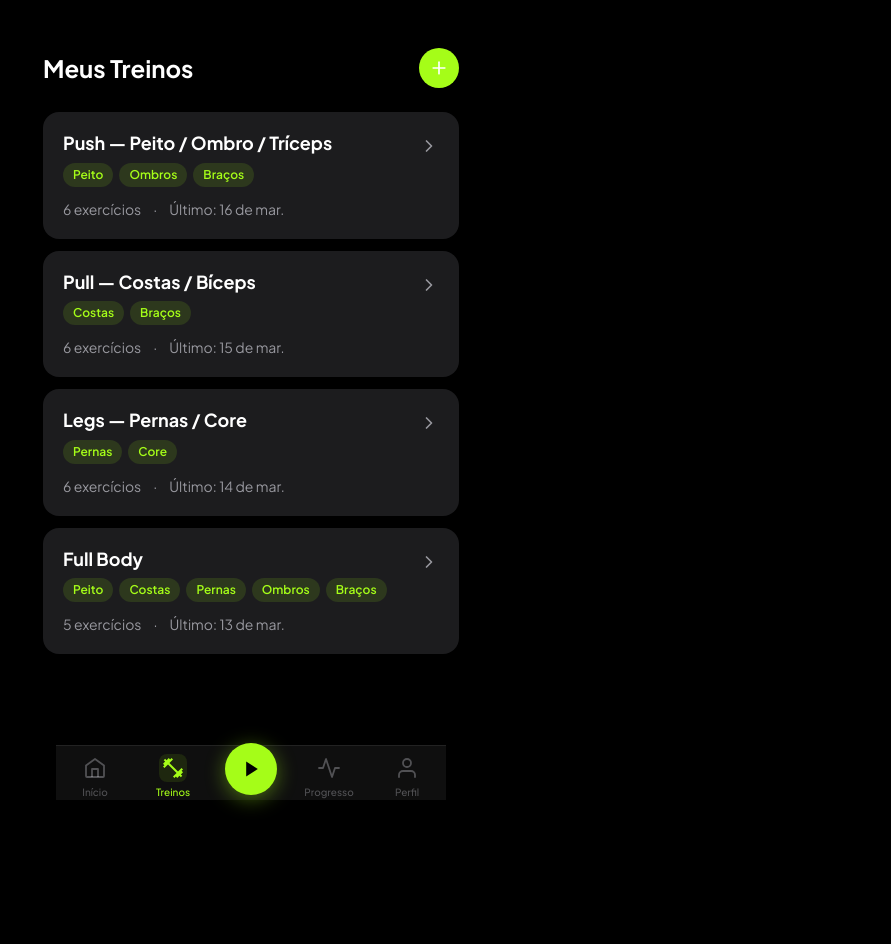
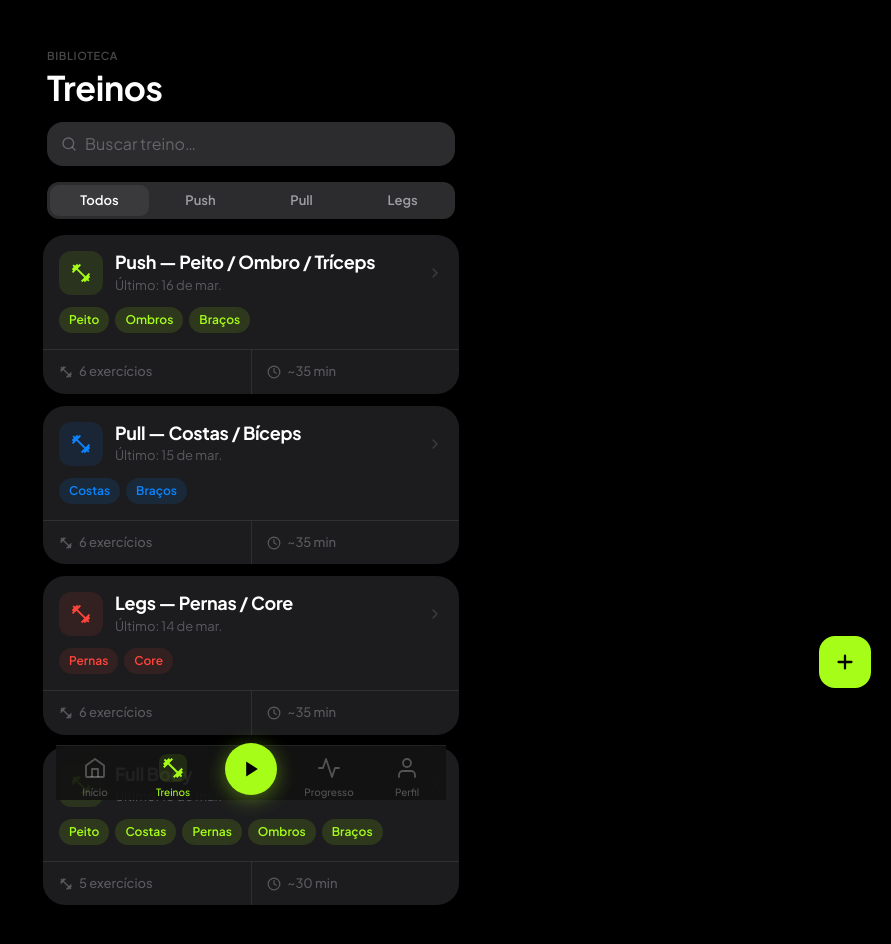
Before and after one commit to AgenticTI/arcsys-portfolio, a Next.js app in the folder fitness-treinos/: page /workouts in a window 1280 px wide. Shown: the top 944 px of the page, without its empty margins (389-1280 px from the left). Before the commit the page ends 800 px from the top, so only its background shows below. Built offline with nearby package versions, Linux system fonts and the light colour scheme.

Commit message:
feat: redesign Workouts — search, segmented control, cards categorizados por cor

```diff
--- a/fitness-treinos/src/app/workouts/page.tsx
+++ b/fitness-treinos/src/app/workouts/page.tsx
@@ -1,42 +1,136 @@
 'use client'
 
-import Link from 'next/link'
-import { Plus } from 'lucide-react'
+import { useState } from 'react'
+import { useRouter } from 'next/navigation'
 import { useFitnessStore } from '@/store/fitness'
 import { WorkoutCard } from '@/components/workouts/WorkoutCard'
+import type { Workout } from '@/lib/types'
+
+type FilterTab = 'Todos' | 'Push' | 'Pull' | 'Legs'
+
+const FILTER_TABS: FilterTab[] = ['Todos', 'Push', 'Pull', 'Legs']
+
+function filterWorkouts(workouts: Workout[], filter: FilterTab): Workout[] {
+  if (filter === 'Todos') return workouts
+
+  return workouts.filter((w) => {
+    const nameLower = w.name.toLowerCase()
+    const groups = w.exercises.map((e) => e.muscleGroup)
+
+    if (filter === 'Push') {
+      return (
+        nameLower.includes('push') ||
+        groups.some((g) => g === 'chest' || g === 'shoulders')
+      )
+    }
+    if (filter === 'Pull') {
+      return (
+        nameLower.includes('pull') ||
+        groups.some((g) => g === 'back')
+      )
+    }
+    if (filter === 'Legs') {
+      return (
+        nameLower.includes('leg') ||
+        groups.some((g) => g === 'legs')
+      )
+    }
+    return true
+  })
+}
 
 export default function WorkoutsPage() {
   const { workouts } = useFitnessStore()
+  const router = useRouter()
+  const [activeFilter, setActiveFilter] = useState<FilterTab>('Todos')
+
+  const filtered = filterWorkouts(workouts, activeFilter)
 
   return (
-    <div className="px-4 pt-12 pb-6">
+    <div className="flex flex-col min-h-full">
       {/* Header */}
-      <div className="flex items-center justify-between mb-6">
-        <h1 className="text-text-primary text-2xl font-bold">Meus Treinos</h1>
-        <Link
-          href="/workouts/new"
-          className="bg-accent text-white rounded-full p-2.5 flex items-center justify-center active:opacity-80 transition-opacity"
-          aria-label="Novo treino"
-        >
-          <Plus size={20} />
-        </Link>
+      <div className="px-5 pt-12 pb-0">
+        <p className="text-[11px] font-semibold uppercase tracking-[0.6px] text-text-tertiary mb-1">
+          Biblioteca
+        </p>
+        <h1 className="text-[34px] font-bold tracking-[-0.4px] leading-[1.1] text-text-primary">
+          Treinos
+        </h1>
       </div>
 
-      {/* Lista */}
-      <div className="space-y-3">
-        {workouts.map((workout) => (
-          <WorkoutCard key={workout.id} workout={workout} />
+      {/* Search bar */}
+      <div className="mx-5 mt-4 bg-surface-elevated rounded-2xl px-3.5 py-2.5 flex items-center gap-2">
+        <svg
+          width={16}
+          height={16}
+          viewBox="0 0 24 24"
+          fill="none"
+          stroke="currentColor"
+          strokeWidth={2}
+          strokeLinecap="round"
+          strokeLinejoin="round"
+          className="text-text-tertiary flex-shrink-0"
+        >
+          <circle cx="11" cy="11" r="8" />
+          <path d="m21 21-4.35-4.35" />
+        </svg>
+        <input
+          type="text"
+          placeholder="Buscar treino…"
+          readOnly
+          className="flex-1 bg-transparent text-[16px] text-text-primary placeholder:text-text-tertiary outline-none"
+        />
+      </div>
+
+      {/* Segmented control */}
+      <div className="mx-5 mt-4 bg-surface-elevated rounded-xl p-[3px] flex gap-0.5">
+        {FILTER_TABS.map((tab) => (
+          <button
+            key={tab}
+            onClick={() => setActiveFilter(tab)}
+            className={`flex-1 py-1.5 rounded-[9px] text-[13px] font-semibold transition-colors ${
+              activeFilter === tab
+                ? 'bg-surface-3 text-text-primary'
+                : 'text-text-secondary'
+            }`}
+          >
+            {tab}
+          </button>
         ))}
       </div>
 
-      {workouts.length === 0 && (
-        <div className="text-center py-16">
-          <p className="text-text-secondary text-base">Nenhum treino ainda.</p>
-          <p className="text-text-secondary text-sm mt-1">
-            Toque em + para criar seu primeiro treino.
-          </p>
-        </div>
-      )}
+      {/* Workout list */}
+      <div className="mt-4 px-4 flex flex-col gap-3 pb-24">
+        {filtered.map((workout) => (
+          <WorkoutCard key={workout.id} workout={workout} />
+        ))}
+
+        {filtered.length === 0 && (
+          <div className="text-center py-16">
+            <p className="text-text-secondary text-base">Nenhum treino encontrado.</p>
+          </div>
+        )}
+      </div>
+
+      {/* FAB */}
+      <button
+        onClick={() => router.push('/workouts/new')}
+        className="fixed bottom-28 right-5 w-[52px] h-[52px] bg-accent rounded-2xl flex items-center justify-center shadow-lg cursor-pointer active:opacity-80 transition-opacity"
+        aria-label="Novo treino"
+      >
+        <svg
+          width={22}
+          height={22}
+          viewBox="0 0 24 24"
+          fill="none"
+          stroke="#000000"
+          strokeWidth={2.5}
+          strokeLinecap="round"
+          strokeLinejoin="round"
+        >
+          <path d="M12 5v14M5 12h14" />
+        </svg>
+      </button>
     </div>
   )
 }
--- a/fitness-treinos/src/components/workouts/MuscleChip.tsx
+++ b/fitness-treinos/src/components/workouts/MuscleChip.tsx
@@ -1,5 +1,21 @@
 import type { MuscleGroup } from '@/lib/types'
 import { MUSCLE_GROUP_LABELS } from '@/lib/types'
+
+type Category = 'push' | 'pull' | 'legs' | 'other'
+
+function getChipCategory(group: MuscleGroup): Category {
+  if (group === 'chest' || group === 'shoulders') return 'push'
+  if (group === 'back') return 'pull'
+  if (group === 'legs') return 'legs'
+  return 'other'
+}
+
+const CHIP_STYLES: Record<Category, { background: string; color: string }> = {
+  push: { background: 'rgba(165,253,24,0.12)', color: '#A5FD18' },
+  pull: { background: 'rgba(10,132,255,0.12)', color: '#0A84FF' },
+  legs: { background: 'rgba(255,69,58,0.10)', color: '#FF453A' },
+  other: { background: 'rgba(255,159,10,0.10)', color: '#FF9F0A' },
+}
 
 type Props = {
   group: MuscleGroup
@@ -8,15 +24,20 @@ type Props = {
 }
 
 export function MuscleChip({ group, selected = false, onClick }: Props) {
+  const category = getChipCategory(group)
+  const colorStyle = CHIP_STYLES[category]
   const base = 'text-xs font-semibold px-2.5 py-1 rounded-full transition-colors'
-  const active = 'bg-accent text-white'
-  const inactive = 'bg-surface-elevated text-text-secondary'
 
   if (onClick) {
     return (
       <button
         onClick={onClick}
-        className={`${base} ${selected ? active : inactive}`}
+        className={base}
+        style={
+          selected
+            ? { background: colorStyle.color, color: '#000000' }
+            : colorStyle
+        }
       >
         {MUSCLE_GROUP_LABELS[group]}
       </button>
@@ -24,7 +45,10 @@ export function MuscleChip({ group, selected = false, onClick }: Props) {
   }
 
   return (
-    <span className={`${base} ${selected ? active : 'bg-accent-muted text-accent'}`}>
+    <span
+      className={base}
+      style={selected ? { background: colorStyle.color, color: '#000000' } : colorStyle}
+    >
       {MUSCLE_GROUP_LABELS[group]}
     </span>
   )
--- a/fitness-treinos/src/components/workouts/WorkoutCard.tsx
+++ b/fitness-treinos/src/components/workouts/WorkoutCard.tsx
@@ -1,46 +1,154 @@
 'use client'
 
 import { useRouter } from 'next/navigation'
-import { ChevronRight } from 'lucide-react'
 import type { Workout, MuscleGroup } from '@/lib/types'
-import { MuscleChip } from './MuscleChip'
+import { MUSCLE_GROUP_LABELS } from '@/lib/types'
 import { formatDate } from '@/lib/utils'
 
 type Props = {
   workout: Workout
 }
 
+type Category = 'push' | 'pull' | 'legs' | 'other'
+
+function getCategory(workout: Workout): Category {
+  const nameLower = workout.name.toLowerCase()
+  const groups = workout.exercises.map((e) => e.muscleGroup)
+
+  if (nameLower.includes('push') || groups.some((g) => g === 'chest' || g === 'shoulders')) {
+    return 'push'
+  }
+  if (nameLower.includes('pull') || groups.some((g) => g === 'back')) {
+    return 'pull'
+  }
+  if (nameLower.includes('leg') || groups.some((g) => g === 'legs')) {
+    return 'legs'
+  }
+  return 'other'
+}
+
+const CATEGORY_STYLES: Record<Category, { iconBg: string; iconColor: string; chipBg: string; chipColor: string }> = {
+  push: {
+    iconBg: 'rgba(165,253,24,0.10)',
+    iconColor: '#A5FD18',
+    chipBg: 'rgba(165,253,24,0.12)',
+    chipColor: '#A5FD18',
+  },
+  pull: {
+    iconBg: 'rgba(10,132,255,0.10)',
+    iconColor: '#0A84FF',
+    chipBg: 'rgba(10,132,255,0.12)',
+    chipColor: '#0A84FF',
+  },
+  legs: {
+    iconBg: 'rgba(255,69,58,0.10)',
+    iconColor: '#FF453A',
+    chipBg: 'rgba(255,69,58,0.10)',
+    chipColor: '#FF453A',
+  },
+  other: {
+    iconBg: 'rgba(255,159,10,0.10)',
+    iconColor: '#FF9F0A',
+    chipBg: 'rgba(255,159,10,0.10)',
+    chipColor: '#FF9F0A',
+  },
+}
+
 export function WorkoutCard({ workout }: Props) {
   const router = useRouter()
+  const category = getCategory(workout)
+  const styles = CATEGORY_STYLES[category]
+
   const muscleGroups = [
     ...new Set(workout.exercises.map((e) => e.muscleGroup)),
   ] as MuscleGroup[]
 
+  const estimatedMin = workout.exercises.length * 5 + 5
+  const dividerColor = 'rgba(84,84,88,0.36)'
+
   return (
     <button
       onClick={() => router.push(`/workouts/${workout.id}/active`)}
-      className="w-full bg-surface rounded-2xl p-5 text-left flex items-start justify-between gap-4 active:opacity-70 transition-opacity"
+      className="w-full bg-surface rounded-[22px] overflow-hidden cursor-pointer active:opacity-70 transition-opacity text-left"
     >
-      <div className="flex-1 min-w-0">
-        <p className="text-text-primary font-bold text-lg leading-tight mb-2 truncate">
-          {workout.name}
-        </p>
-        <div className="flex flex-wrap gap-1.5 mb-3">
+      {/* Top section */}
+      <div className="p-4">
+        {/* Row 1: icon + title + chevron */}
+        <div className="flex items-center gap-3 mb-3">
+          {/* Icon box */}
+          <div
+            className="w-11 h-11 rounded-xl flex items-center justify-center flex-shrink-0"
+            style={{ background: styles.iconBg }}
+          >
+            <svg viewBox="0 0 24 24" fill={styles.iconColor} width={22} height={22}>
+              <path d="M20.57 14.86L22 13.43 20.57 12 17 15.57 8.43 7 12 3.43 10.57 2 9.14 3.43 7.71 2 5.57 4.14 4.14 2.71 2.71 4.14l1.43 1.43L2 7.71l1.43 1.43L2 10.57 3.43 12 7 8.43 15.57 17 12 20.57 13.43 22l1.43-1.43L16.29 22l2.14-2.14 1.43 1.43 1.43-1.43-1.43-1.43L22 16.29z" />
+            </svg>
+          </div>
+
+          {/* Title block */}
+          <div className="flex-1 min-w-0">
+            <p className="text-[18px] font-bold tracking-[-0.3px] text-text-primary leading-tight truncate">
+              {workout.name}
+            </p>
+            <p className="text-[13px] text-text-tertiary mt-0.5">
+              {workout.lastDone ? `Último: ${formatDate(workout.lastDone)}` : 'Nunca'}
+            </p>
+          </div>
+
+          {/* Chevron */}
+          <svg
+            viewBox="0 0 24 24"
+            width={16}
+            height={16}
+            fill="none"
+            stroke="rgba(235,235,245,0.16)"
+            strokeWidth={2}
+            strokeLinecap="round"
+            className="flex-shrink-0"
+          >
+            <path d="M9 18l6-6-6-6" />
+          </svg>
+        </div>
+
+        {/* Row 2: muscle chips */}
+        <div className="flex flex-wrap gap-1.5">
           {muscleGroups.map((mg) => (
-            <MuscleChip key={mg} group={mg} />
+            <span
+              key={mg}
+              className="text-[12px] font-semibold px-2.5 py-1 rounded-full"
+              style={{ background: styles.chipBg, color: styles.chipColor }}
+            >
+              {MUSCLE_GROUP_LABELS[mg]}
+            </span>
           ))}
         </div>
-        <div className="flex items-center gap-3 text-text-secondary text-sm">
+      </div>
+
+      {/* Bottom bar */}
+      <div
+        className="flex"
+        style={{ borderTop: `0.5px solid ${dividerColor}` }}
+      >
+        {/* Cell 1: exercises count */}
+        <div className="flex-1 py-3 px-4 flex items-center gap-1.5 text-[13px] font-medium text-text-tertiary">
+          <svg viewBox="0 0 24 24" fill="currentColor" width={14} height={14}>
+            <path d="M20.57 14.86L22 13.43 20.57 12 17 15.57 8.43 7 12 3.43 10.57 2 9.14 3.43 7.71 2 5.57 4.14 4.14 2.71 2.71 4.14l1.43 1.43L2 7.71l1.43 1.43L2 10.57 3.43 12 7 8.43 15.57 17 12 20.57 13.43 22l1.43-1.43L16.29 22l2.14-2.14 1.43 1.43 1.43-1.43-1.43-1.43L22 16.29z" />
+          </svg>
           <span>{workout.exercises.length} exercícios</span>
-          {workout.lastDone && (
-            <>
-              <span>·</span>
-              <span>Último: {formatDate(workout.lastDone)}</span>
-            </>
-          )}
+        </div>
+
+        {/* Divider */}
+        <div style={{ width: '0.5px', background: dividerColor }} />
+
+        {/* Cell 2: estimated time */}
+        <div className="flex-1 py-3 px-4 flex items-center gap-1.5 text-[13px] font-medium text-text-tertiary">
+          <svg viewBox="0 0 24 24" fill="none" stroke="currentColor" strokeWidth={2} strokeLinecap="round" strokeLinejoin="round" width={14} height={14}>
+            <circle cx="12" cy="12" r="10" />
+            <path d="M12 6v6l4 2" />
+          </svg>
+          <span>~{estimatedMin} min</span>
         </div>
       </div>
-      <ChevronRight size={20} className="text-text-secondary flex-shrink-0 mt-1" />
     </button>
   )
 }
```
